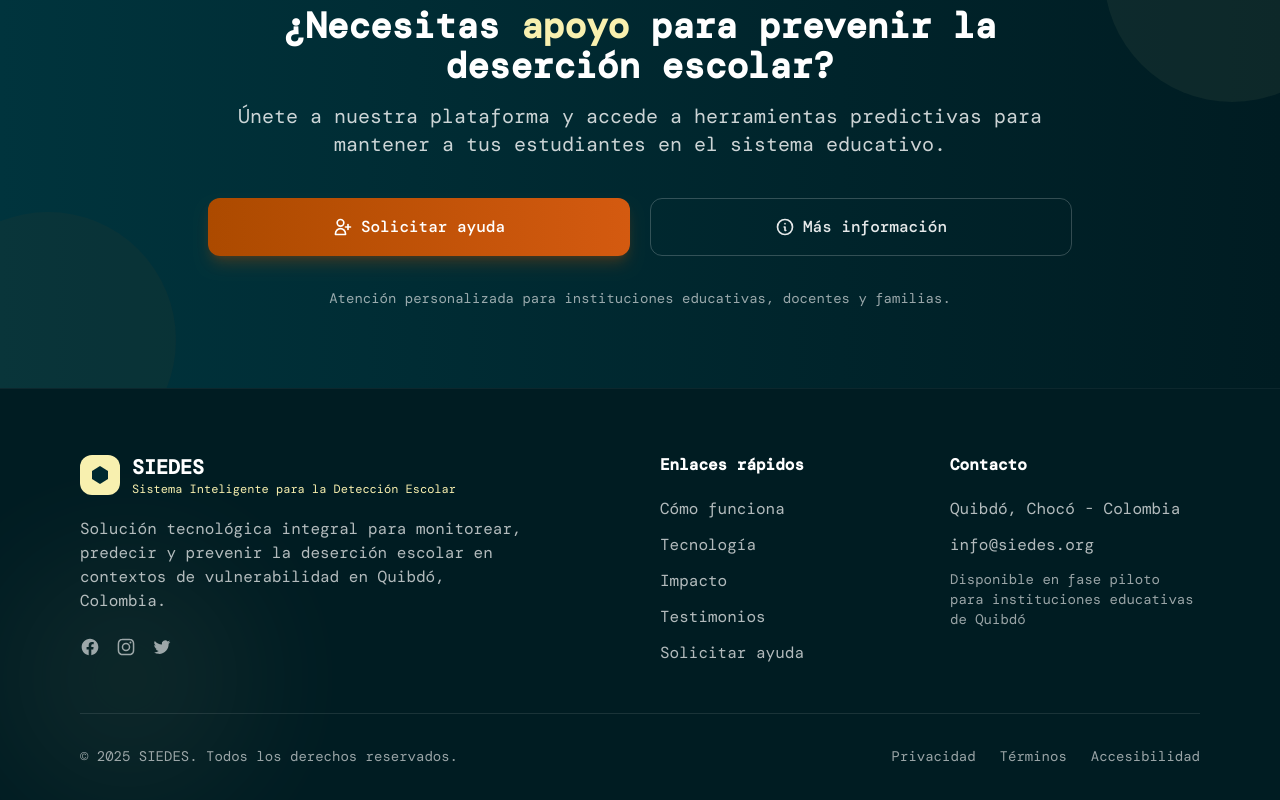
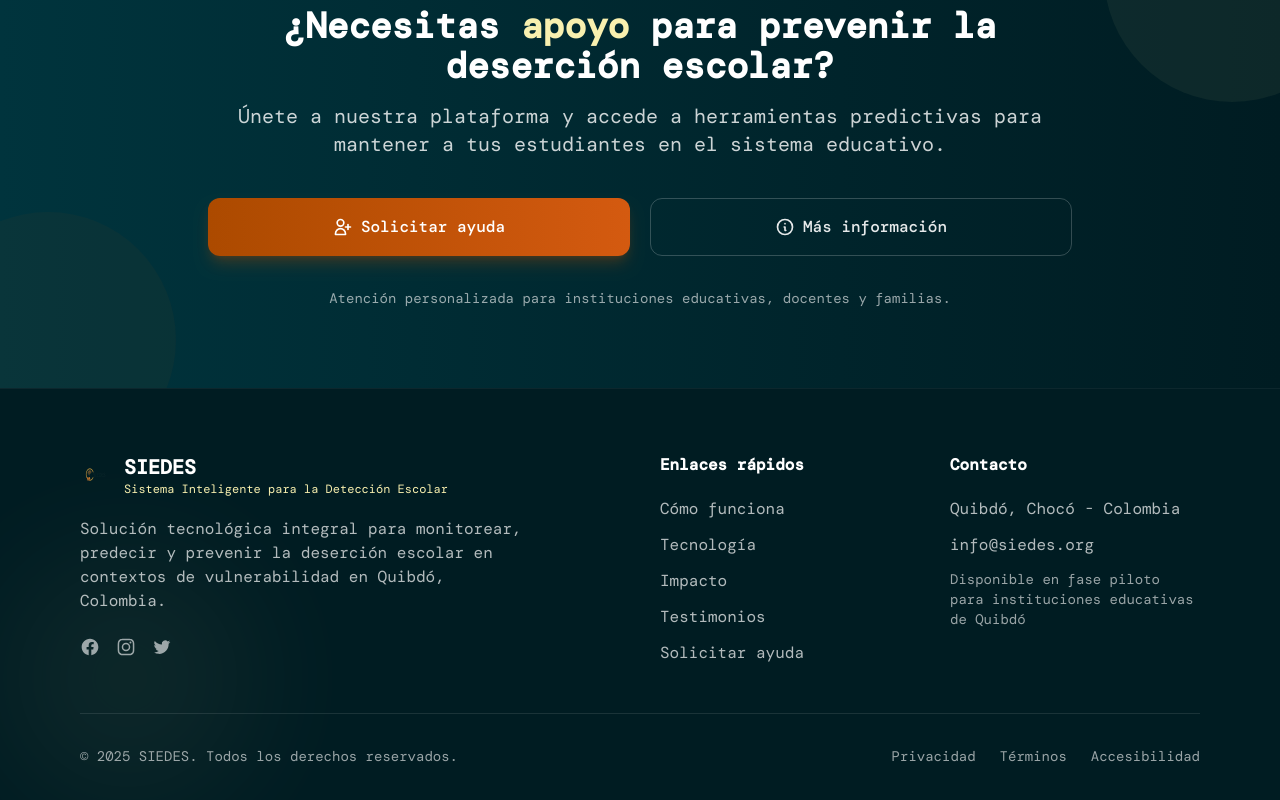
Before and after one commit to IngenieroJosser/siedes-frontend, a Next.js app: page / in a window 1280 px wide. Shown: the part 4417-5217 px from the top of the page. Built offline with nearby package versions, Linux system fonts and the light colour scheme; no server answers; a web font is replaced by a local one.

Commit message:
feat(style): cambiando el svg por el logo

```diff
--- a/src/footer.tsx
+++ b/src/footer.tsx
@@ -1,5 +1,6 @@
 'use client';
 
+import Image from "next/image";
 import Link from "next/link";
 
 export default function Footer() {
@@ -13,11 +14,7 @@ export default function Footer() {
         <div className="grid gap-10 md:grid-cols-2 lg:grid-cols-4">
           <div className="lg:col-span-2">
             <div className="flex items-center gap-3 mb-5">
-              <div className="h-10 w-10 rounded-xl bg-[#F8F0AF] flex items-center justify-center">
-                <svg viewBox="0 0 24 24" className="h-6 w-6 text-[#002930]">
-                  <path d="M12 3l8 5v8l-8 5-8-5V8l8-5z" fill="currentColor" />
-                </svg>
-              </div>
+              <Image src="/favicon-32x32.png" alt="SIEDES" width={32} height={32} />
               <div className="flex flex-col">
                 <span className="font-bold text-white text-xl">SIEDES</span>
                 <span className="text-xs text-[#F8F0AF]">Sistema Inteligente para la Detección Escolar</span>
```
